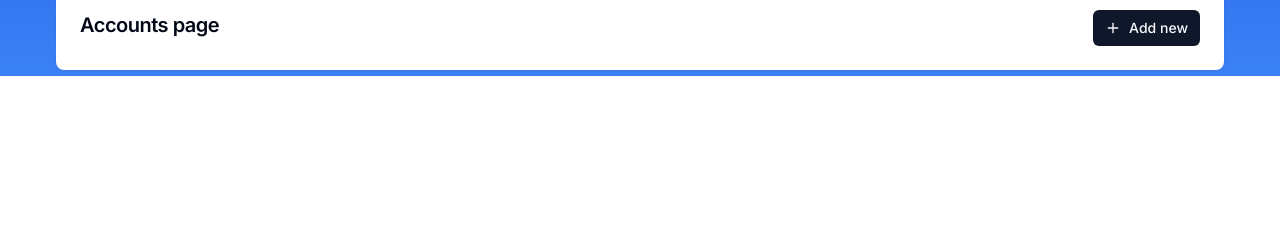
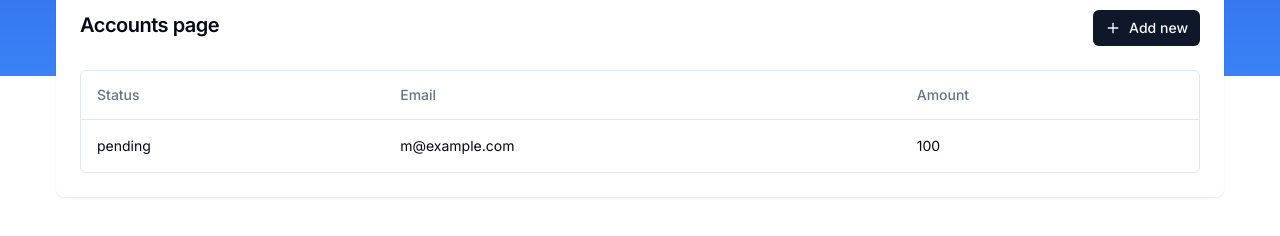
Before and after one commit to Beaskyy/finance-app, a Next.js app: page /accounts in a window 1280 px wide. Shown: the part 280-516 px from the top of the page. Built offline with nearby package versions, Linux system fonts and the light colour scheme; no server answers; what drizzle-zod, hono would draw is missing.

Commit message:
add accounts table

```diff
--- a/app/(dashboard)/accounts/page.tsx
+++ b/app/(dashboard)/accounts/page.tsx
@@ -1,9 +1,20 @@
 "use client";
 
 import { Button } from "@/components/ui/button";
-import { Card, CardHeader, CardTitle } from "@/components/ui/card";
+import { Card, CardContent, CardHeader, CardTitle } from "@/components/ui/card";
 import { useNewAccount } from "@/features/accounts/hooks/use-new-account";
 import { Plus } from "lucide-react";
+import { Payment, columns } from "./columns";
+import { DataTable } from "@/components/data-table";
+
+const data: Payment[] = [
+  {
+    id: "728ed52f",
+    amount: 100,
+    status: "pending",
+    email: "m@example.com",
+  },
+];
 
 const AccountsPage = () => {
   const newAccount = useNewAccount();
@@ -16,6 +27,9 @@ const AccountsPage = () => {
             <Plus className="size-4 mr-2" /> Add new
           </Button>
         </CardHeader>
+        <CardContent>
+        <DataTable columns={columns} data={data} />
+        </CardContent>
       </Card>
     </div>
   );
```
